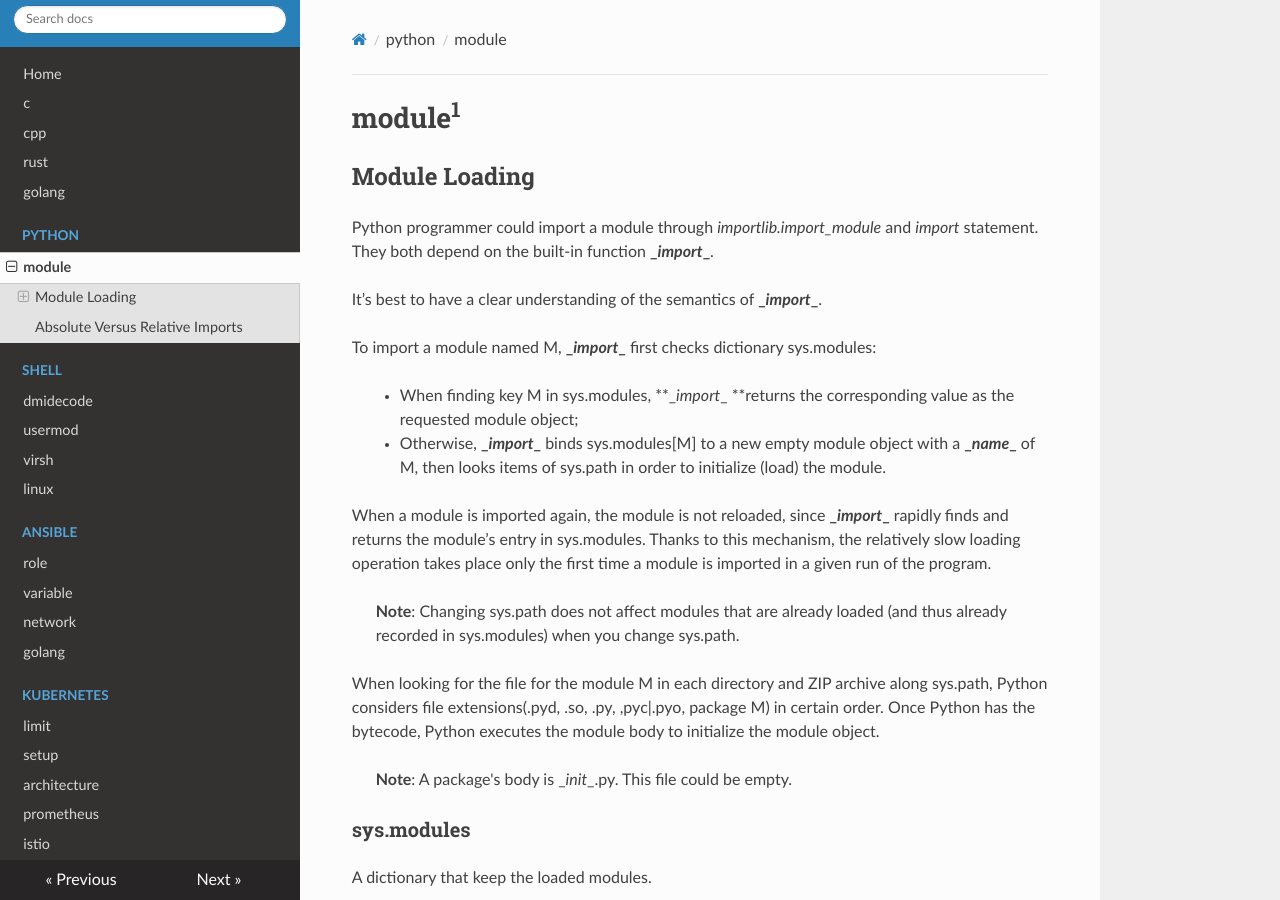
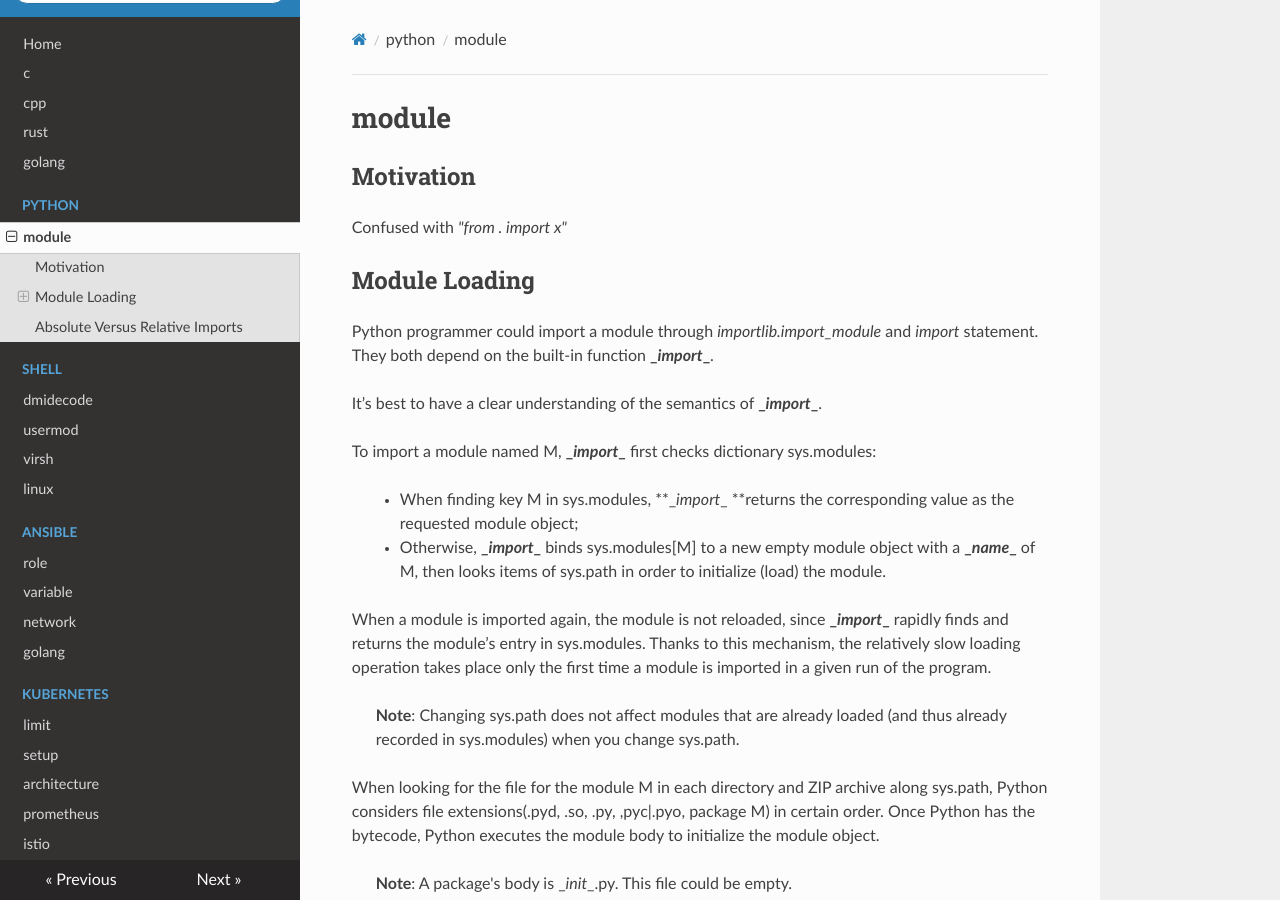
Before and after one commit to cnutshell/blogger, an MkDocs documentation site: the page built from docs/python/module.md, in a window 1280 px wide and 900 px high. Built offline with MkDocs 1.6.1, drawn with Linux system fonts in a browser that asks for light colours; nearby versions of some CDN libraries.

Commit message:
Minor adjustment;

```diff
--- a/docs/python/module.md
+++ b/docs/python/module.md
@@ -1,4 +1,8 @@
-# module<sup>1</sup>
+# module
+
+## Motivation
+
+Confused with *"from . import x"*
 
 ##Module Loading
 
--- a/mkdocs.yml
+++ b/mkdocs.yml
@@ -16,7 +16,7 @@ nav:
         - role: ansible/role.md
         - variable: ansible/variable.md
     - network: network/about.md
-    - algorithem: golang/about.md
+    - algorithm: golang/about.md
     - kubernetes:
         - limit: kubernetes/Support.md
         - setup: kubernetes/Setup.md
```
